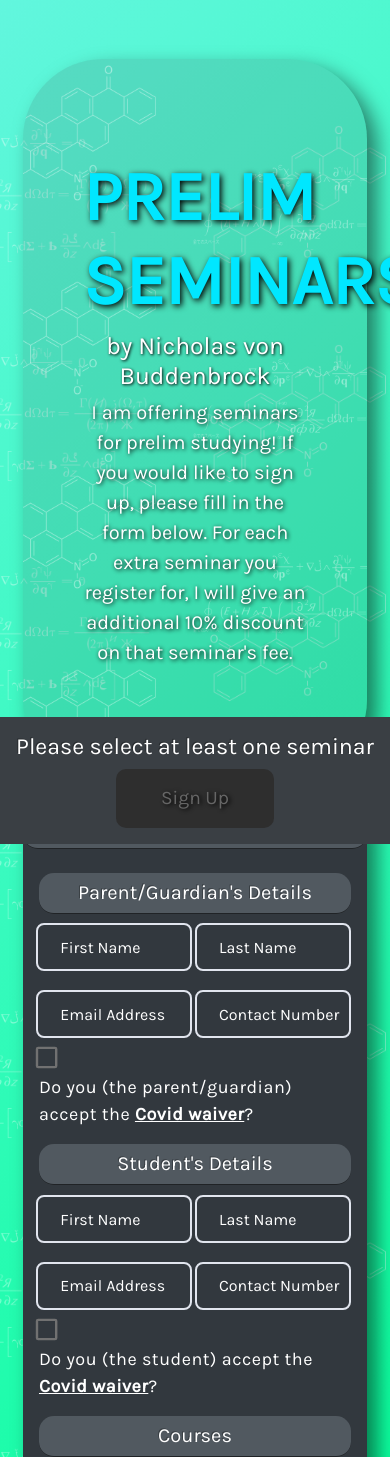
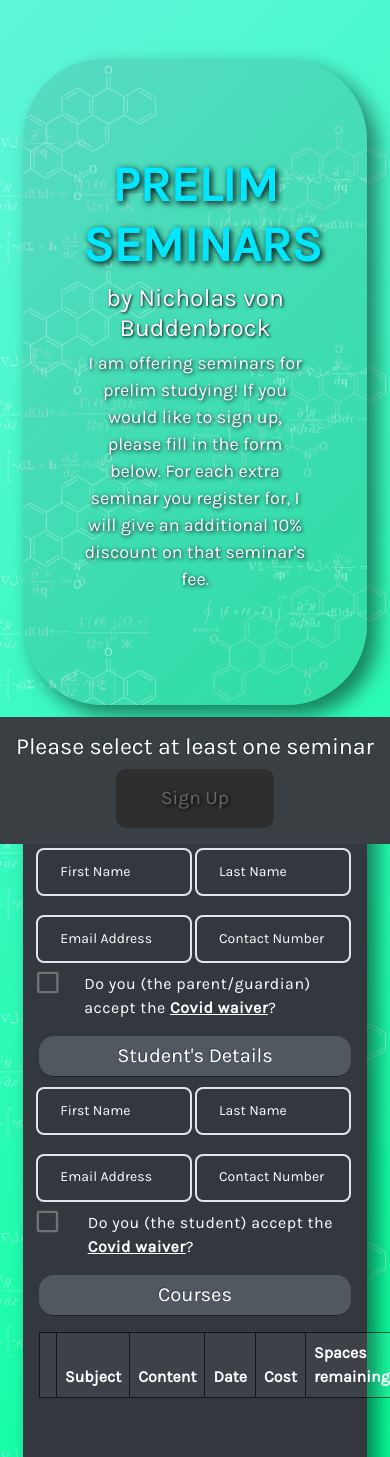
Before and after one commit to jononunes/seminar-signup, a Django app: page / in a window 390 px wide; the page is wider, and only the part inside the window is pictured. Shown: the top 1457 px of that part. Run offline with Django 3.2, Linux system fonts and the light colour scheme; data that the repository does not hold is empty.

Commit message:
adjusted elements for smaller screen sizes

```diff
--- a/database/static/database/css/style.css
+++ b/database/static/database/css/style.css
@@ -258,3 +258,49 @@ a:hover {
 .form-group {
   text-align: center;
 }
+
+@media screen and (max-width: 500px) {
+  .p-5 {
+    box-shadow: 10px 10px 20px rgb(0 0 0 / 50%);
+    padding: 1rem !important;
+  }
+
+  .display-5 {
+    font-size: 50px !important;
+    color: #00e7ff !important;
+    text-shadow: 2px 2px 6px black;
+  }
+
+  .col-md-8 {
+    width: 100% !important;
+    font-size: 18px !important;
+    text-shadow: 1px 1px 4px rgb(0 0 0) !important;
+  }
+
+  .form__label {
+    position: absolute;
+    left: 1rem;
+    top: 0.8rem;
+    padding: 0 0.5rem;
+    font-size: 14px;
+    color: white;
+    cursor: text;
+    -webkit-transition: top 200ms ease-in, left 200ms ease-in,
+      font-size 200ms ease-in;
+    transition: top 200ms ease-in, left 200ms ease-in, font-size 200ms ease-in;
+    background-color: #32383e;
+  }
+
+  .check {
+    color: #ffffff;
+    font-size: 15px;
+    font-weight: 100px;
+    letter-spacing: 0.5px;
+    display: flex;
+  }
+
+  .form-check-label {
+    font-size: medium;
+    padding-left: 25px;
+  }
+}
--- a/database/templates/database/signup_form.html
+++ b/database/templates/database/signup_form.html
@@ -70,7 +70,7 @@
       <!-- For the parent cell number, since it is lost in the notification -->
       <input type="hidden" name="custom_str5" value="" />
       <div class="bg-element">
-        <div class="container my-5" style="padding-bottom: 80px">
+        <div class="container my-5" style="padding-bottom: 120px">
           <div class="row justify-content-center">
             <div class="col-lg-8 col-md-12">
               <div class="p-5 mb-4 bg-trans">
```
